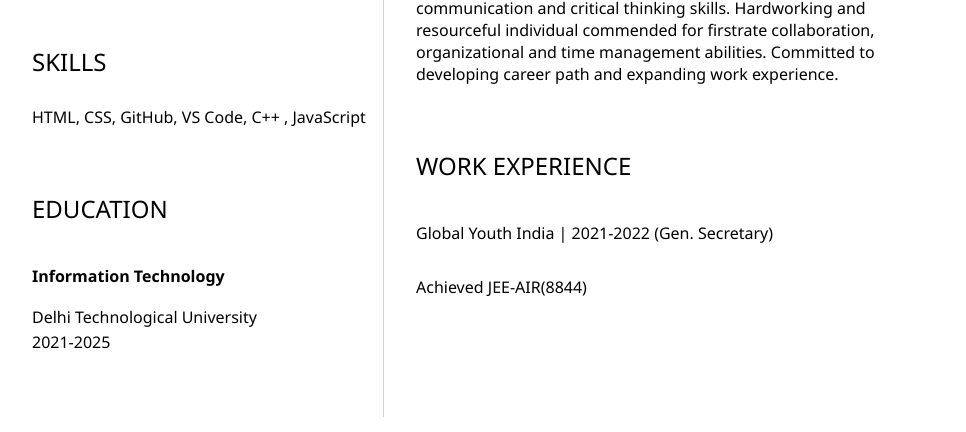
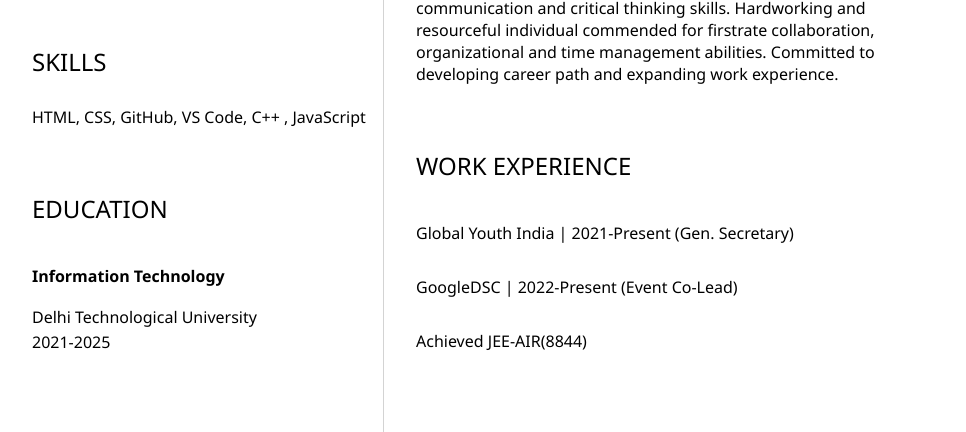
Before and after one commit to DharmaWarrior/My-Resume, a plain HTML site: page index.html in a window 1280 px wide. Shown: the part 428-860 px from the top of the page, without its empty margins (160-1126 px from the left). Drawn offline with Linux system fonts and the light colour scheme.

Commit message:
Update index.html

```diff
--- a/index.html
+++ b/index.html
@@ -56,7 +56,8 @@
             </section>
             <section>
                 <h2>WORK EXPERIENCE</h2>
-                <h3>Global Youth India | 2021-2022 (Gen. Secretary)</h3>
+                <h3>Global Youth India | 2021-Present (Gen. Secretary)</h3>
+                <h3>GoogleDSC | 2022-Present (Event Co-Lead)</h3>
                 <h3>Achieved JEE-AIR(8844)</h3>
             </section>
         </article>
```
